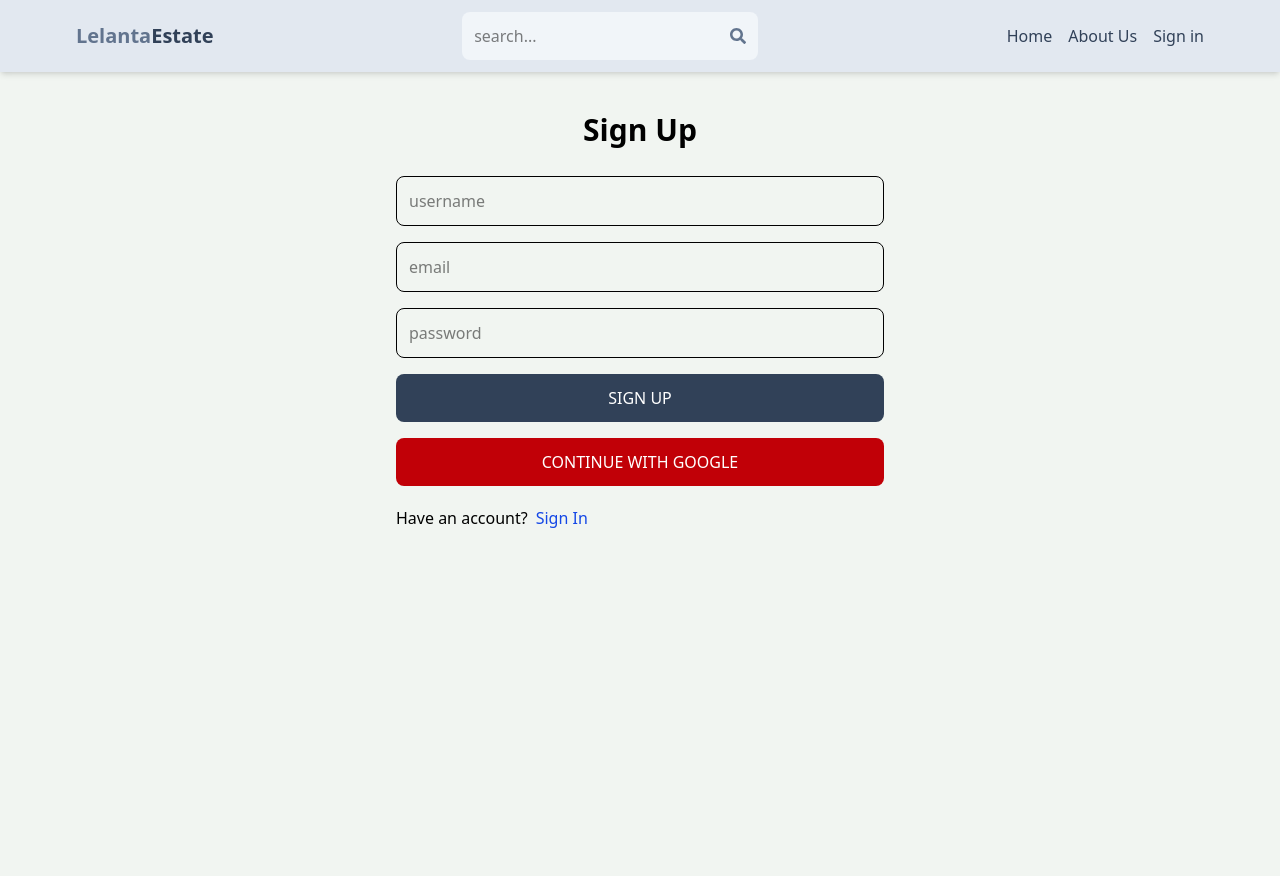
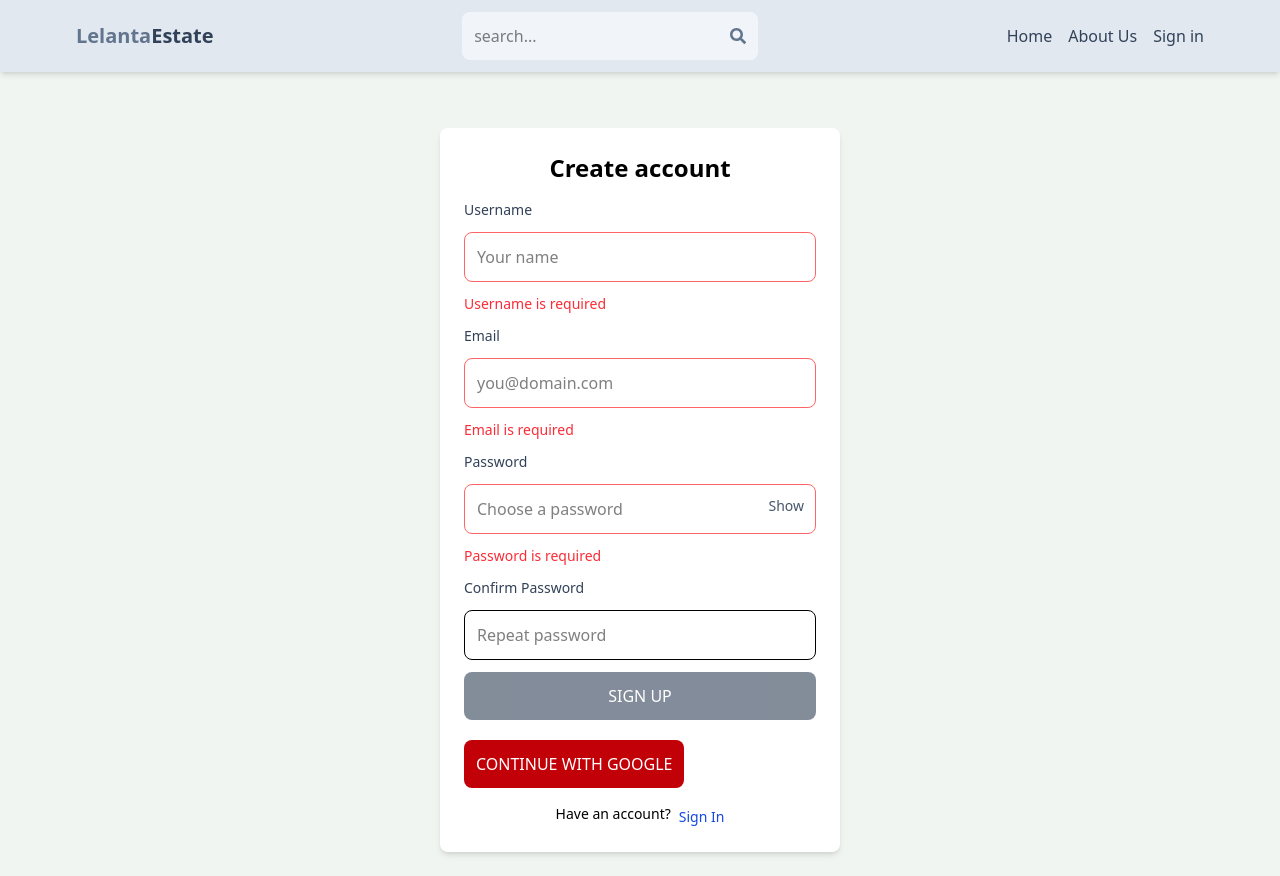
Before and after one commit to 1lelanta/Real-Estate-market, a React (Vite) app in the folder client/: page /sign-up in a window 1280 px wide. Before the commit the page ends 800 px from the top, so only its background shows below. Built offline with nearby package versions, Linux system fonts and the light colour scheme; no server answers.

Commit message:
feat: enhance SignUp component with client-side validation, loading spinner, and improved UI

```diff
--- a/client/src/pages/SignUp.jsx
+++ b/client/src/pages/SignUp.jsx
@@ -1,6 +1,7 @@
-import React, { useState } from 'react'
+import React, { useState, useEffect } from 'react'
 import { Link, useNavigate } from 'react-router-dom'
 import OAuth from '../components/OAuth'
+import LoadingSpinner from '../components/LoadingSpinner'
 
 // Backend URL from environment variable
 const BACKEND_URL = import.meta.env.VITE_BACKEND_URL
@@ -12,26 +13,40 @@ const apiFetch = async (path, options = {}) => {
 }
 
 const SignUp = () => {
-  const [formData, setFormData] = useState({})
+  const [formData, setFormData] = useState({ username: '', email: '', password: '', confirm: '' })
+  const [errors, setErrors] = useState({})
+  const [showPassword, setShowPassword] = useState(false)
+  const [loading, setLoading] = useState(false)
   const [error, setError] = useState(null)
-  const [loading, setLoading] = useState(false)
   const navigate = useNavigate()
 
   const handleChange = (e) => {
-    setFormData({
-      ...formData,
-      [e.target.id]: e.target.value,
-    })
+    const { id, value } = e.target
+    setFormData({ ...formData, [id]: value })
   }
+
+  useEffect(() => {
+    const errs = {}
+    if (!formData.username) errs.username = 'Username is required'
+    if (!formData.email) errs.email = 'Email is required'
+    else if (!/^[^\s@]+@[^\s@]+\.[^\s@]+$/.test(formData.email)) errs.email = 'Enter a valid email'
+    if (!formData.password) errs.password = 'Password is required'
+    else if (formData.password.length < 6) errs.password = 'Password must be at least 6 characters'
+    if (formData.confirm !== formData.password) errs.confirm = 'Passwords do not match'
+    setErrors(errs)
+  }, [formData])
 
   const handleSubmit = async (e) => {
     e.preventDefault()
+    // client-side validation guard
+    if (Object.keys(errors).length > 0) return
     try {
       setLoading(true)
+      const payload = { username: formData.username, email: formData.email, password: formData.password }
       const data = await apiFetch('/auth/signup', {
         method: 'POST',
         headers: { 'Content-Type': 'application/json' },
-        body: JSON.stringify(formData),
+        body: JSON.stringify(payload),
         credentials: 'include', // if backend uses cookies
       })
 
@@ -51,45 +66,48 @@ const SignUp = () => {
   }
 
   return (
-    <div className='p-3 max-w-lg mx-auto'>
-      <h1 className='text-3xl text-center font-semibold my-7'>Sign Up</h1>
-      <form onSubmit={handleSubmit} className='flex flex-col gap-4'>
-        <input
-          type='text'
-          placeholder='username'
-          id='username'
-          onChange={handleChange}
-          className='border p-3 rounded-lg'
-        />
-        <input
-          type='email'
-          placeholder='email'
-          id='email'
-          onChange={handleChange}
-          className='border p-3 rounded-lg'
-        />
-        <input
-          type='password'
-          placeholder='password'
-          id='password'
-          onChange={handleChange}
-          className='border p-3 rounded-lg'
-        />
-        <button
-          disabled={loading}
-          className='bg-slate-700 text-white p-3 rounded-lg uppercase hover:opacity-95'
-        >
-          {loading ? 'loading' : 'Sign Up'}
-        </button>
-        <OAuth />
-      </form>
-      <div className='flex gap-2 mt-5'>
-        <p>Have an account?</p>
-        <Link to='/sign-in'>
-          <span className='text-blue-700'>Sign In</span>
-        </Link>
+    <div className='p-6 max-w-md mx-auto mt-8'>
+      <div className='bg-white shadow-md rounded-lg p-6'>
+        <h1 className='text-2xl text-center font-semibold mb-4'>Create account</h1>
+        {loading && <LoadingSpinner />}
+        <form onSubmit={handleSubmit} className='flex flex-col gap-3'>
+          <label className='text-sm font-medium text-slate-700'>Username</label>
+          <input id='username' value={formData.username} onChange={handleChange} placeholder='Your name' className={`border p-3 rounded-lg ${errors.username ? 'border-red-400' : ''}`} />
+          {errors.username && <p className='text-red-500 text-sm'>{errors.username}</p>}
+
+          <label className='text-sm font-medium text-slate-700'>Email</label>
+          <input id='email' value={formData.email} onChange={handleChange} placeholder='you@domain.com' className={`border p-3 rounded-lg ${errors.email ? 'border-red-400' : ''}`} />
+          {errors.email && <p className='text-red-500 text-sm'>{errors.email}</p>}
+
+          <label className='text-sm font-medium text-slate-700'>Password</label>
+          <div className='relative'>
+            <input id='password' value={formData.password} onChange={handleChange} type={showPassword ? 'text' : 'password'} placeholder='Choose a password' className={`border p-3 rounded-lg w-full ${errors.password ? 'border-red-400' : ''}`} />
+            <button type='button' onClick={() => setShowPassword(s => !s)} className='absolute right-3 top-3 text-sm text-slate-600'>{showPassword ? 'Hide' : 'Show'}</button>
+          </div>
+          {errors.password && <p className='text-red-500 text-sm'>{errors.password}</p>}
+
+          <label className='text-sm font-medium text-slate-700'>Confirm Password</label>
+          <input id='confirm' value={formData.confirm} onChange={handleChange} type='password' placeholder='Repeat password' className={`border p-3 rounded-lg ${errors.confirm ? 'border-red-400' : ''}`} />
+          {errors.confirm && <p className='text-red-500 text-sm'>{errors.confirm}</p>}
+
+          <button disabled={loading || Object.keys(errors).length > 0} className='bg-slate-700 disabled:opacity-60 text-white p-3 rounded-lg uppercase hover:opacity-95'>
+            {loading ? 'Creating...' : 'Sign Up'}
+          </button>
+
+          <div className='pt-2'>
+            <OAuth />
+          </div>
+        </form>
+
+        <div className='flex gap-2 mt-4 justify-center'>
+          <p className='text-sm'>Have an account?</p>
+          <Link to='/sign-in'>
+            <span className='text-blue-700 text-sm'>Sign In</span>
+          </Link>
+        </div>
+
+        {error && <p className='text-red-500 mt-4 text-center'>{error}</p>}
       </div>
-      {error && <p className='text-red-500 mt-5'>{error}</p>}
     </div>
   )
 }
```
